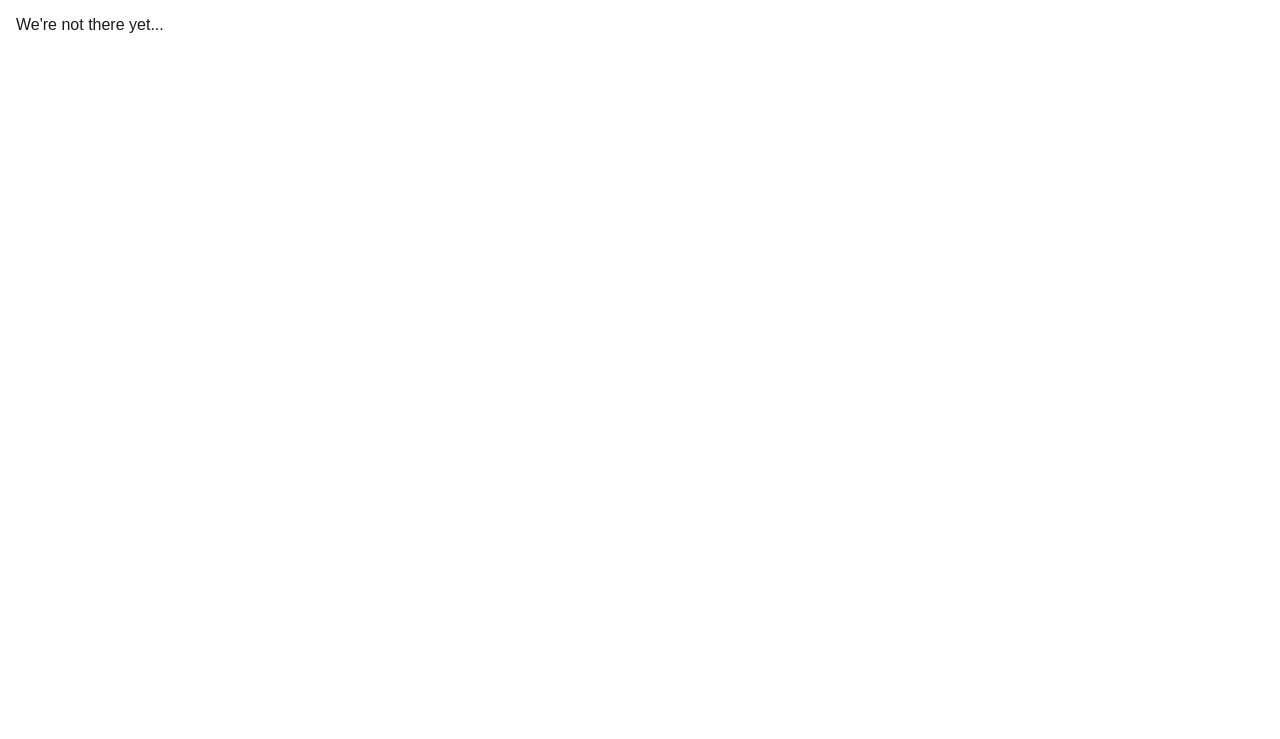
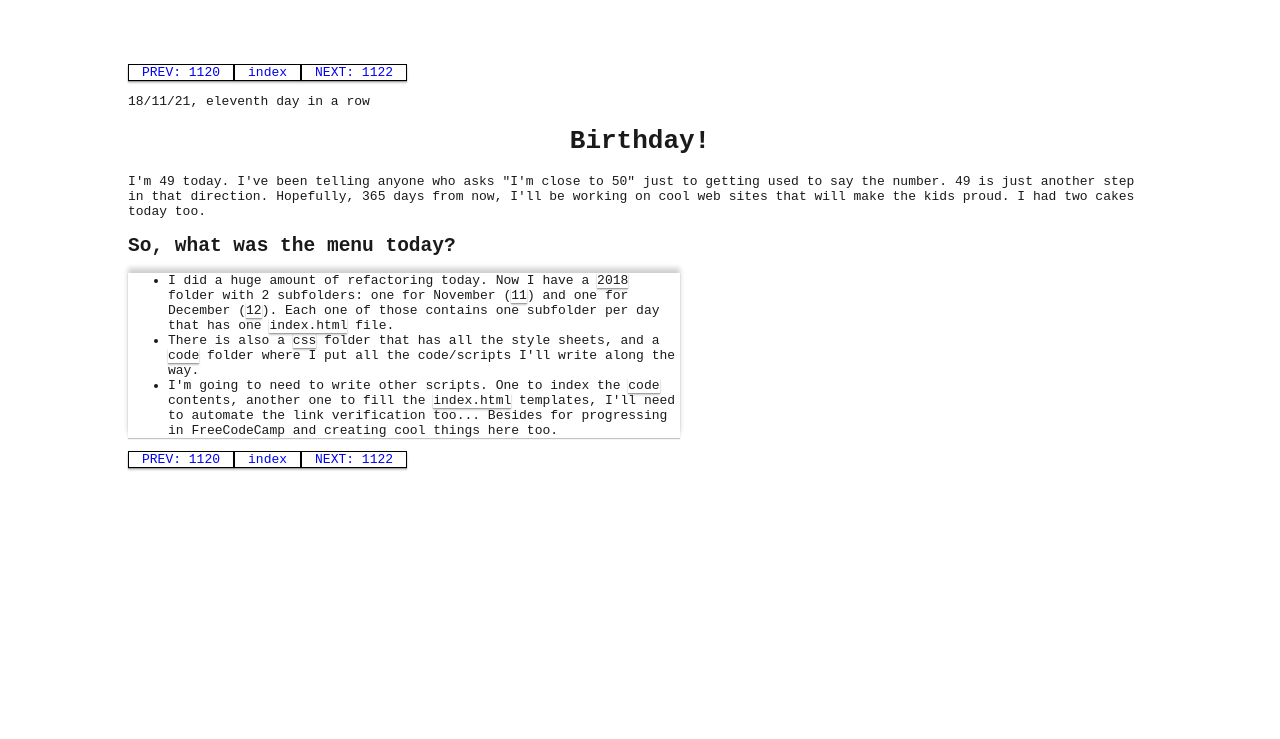
Before and after one commit to brandelune/brandelune.github.io, a plain HTML site: page 2018/11/21/index.html in a window 1280 px wide. Drawn offline with Linux system fonts and the light colour scheme.

Commit message:
today's work

```diff
--- a/2018/11/21/index.html
+++ b/2018/11/21/index.html
@@ -1,24 +1,28 @@
 <html>
   <head>
     <title></title>
-	<link rel="stylesheet" type="text/css" href="../../../css/2018/adventuresintechland.css"/>
+    <link rel="stylesheet" type="text/css" href="../../../css/2018/adventuresintechland1118.css"/>
   </head>
   <body>
-	We're not there yet...
-	<!-- <p class="navigation">
-	     <a href="../../11//.html" hreflang="en" rel="prev">11</a>
+    <p class="navigation">
+      <a href="../../11/20/index.html" hreflang="en" rel="prev">1120</a>
       <a href="../../../index.html" hreflang="en">index</a>
-	     <a href="../../11//.html" hreflang="en" rel="next">11</a>
+      <a href="../../11/22/index.html" hreflang="en" rel="next">1122</a>
     </p>
-	     <p>18/11/dd,  day in a row</p>
+    <p>18/11/21, eleventh day in a row</p>
 
-	     <h1></h1>
-	     <h2></h2>
-
+    <h1>Birthday!</h1>
+    <p>I'm 49 today. I've been telling anyone who asks "I'm close to 50" just to getting used to say the number. 49 is just another step in that direction. Hopefully, 365 days from now, I'll be working on cool web sites that will make the kids proud. I had two cakes today too.<p>
+      <h2>So, what was the menu today?</h2>
+      <ul>
+	<li>I did a huge amount of refactoring today. Now I have a <code>2018</code> folder with 2 subfolders: one for November (<code>11</code>) and one for December (<code>12</code>). Each one of those contains one subfolder per day that has one <code>index.html</code> file.</li>
+	<li>There is also a <code>css</code> folder that has all the style sheets, and a <code>code</code> folder where I put all the code/scripts I'll write along the way.</li>
+	<li>I'm going to need to write other scripts. One to index the <code>code</code> contents, another one to fill the <code>index.html</code> templates, I'll need to automate the link verification too... Besides for progressing in FreeCodeCamp and creating cool things here too.</li>
+</ul>
     <p class="navigation">
-	     <a href="../../11//.html" hreflang="en" rel="prev">11</a>
+      <a href="../../11/20/index.html" hreflang="en" rel="prev">1120</a>
       <a href="../../../index.html" hreflang="en">index</a>
-	     <a href="../../11//.html" hreflang="en" rel="next">11</a>
-	     </p> -->
-    </body>
+      <a href="../../11/22/index.html" hreflang="en" rel="next">1122</a>
+    </p>
+  </Body>
 </html>
```
Also changed, not shown: 2018/11/22/index_.html (deleted, +0 -24 lines). Lines whose indentation alone changed are shown as unchanged.
